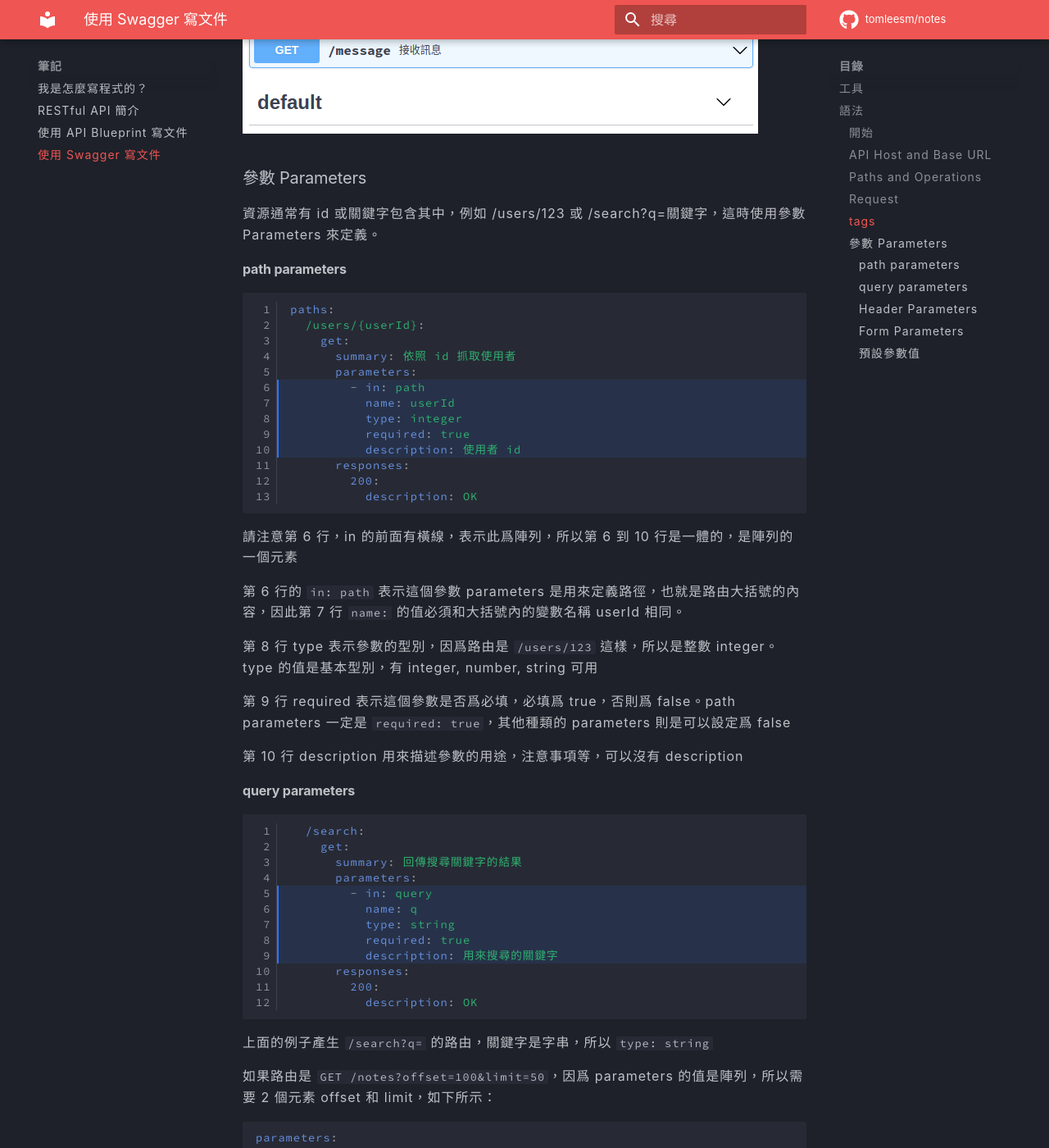
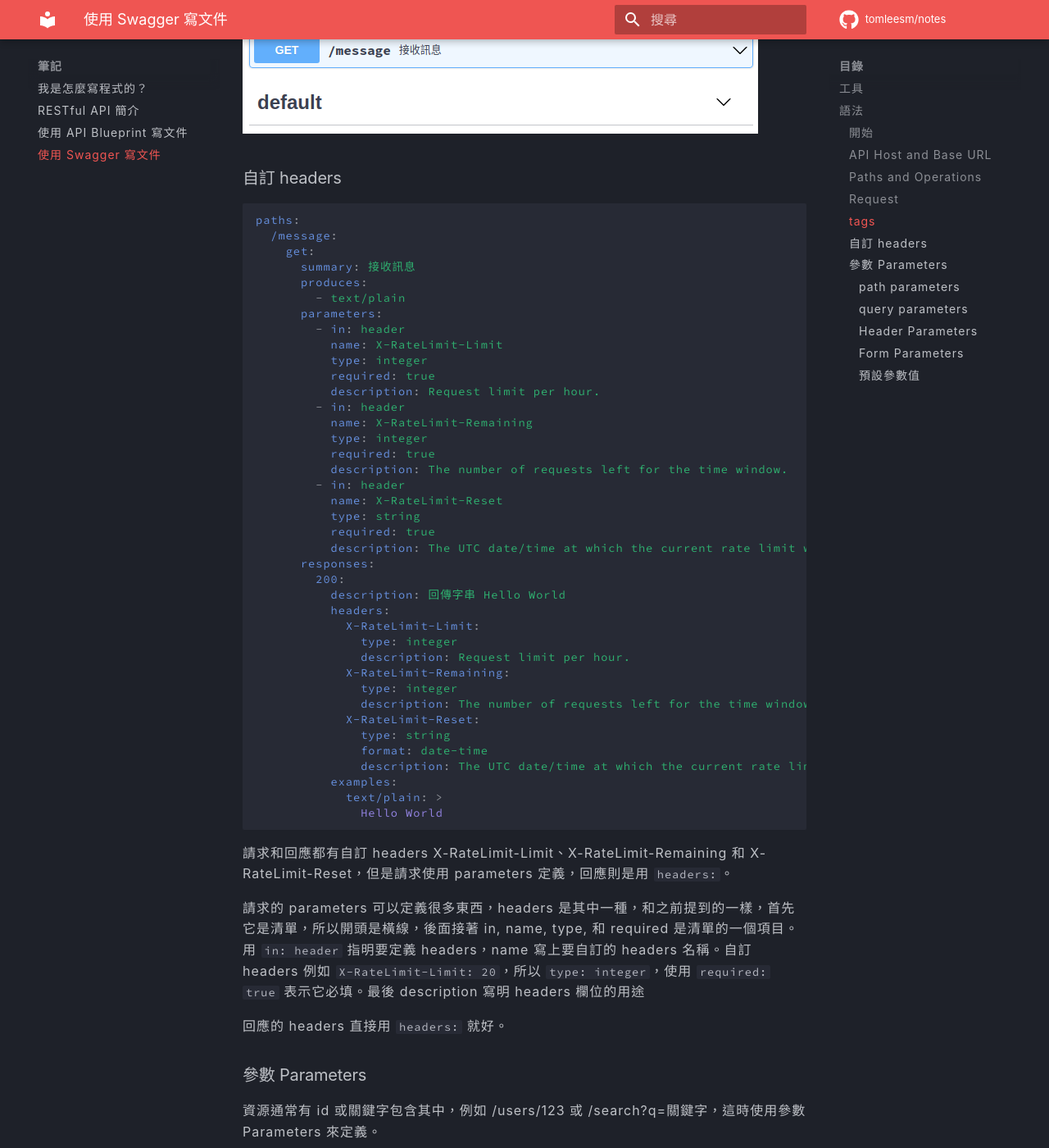
Before and after one commit to tomleesm/notes, an MkDocs documentation site: the page built from docs/swagger.md, in a window 1280 px wide and 1400 px high, scrolled down 5782 px. Shown: the whole window at 82% size. Built offline with MkDocs 1.6.1 and Material for MkDocs 9.7.7, drawn with Linux system fonts in a browser that asks for light colours; comment, search, counter and statistics services are not loaded.

Commit message:
文章 Swagger 就寫到這裡吧

````diff
--- a/docs/swagger.md
+++ b/docs/swagger.md
@@ -230,6 +230,56 @@
 
 ![Swagger tags](images/swagger-tags.png)
 
+### 自訂 headers
+
+``` yaml
+paths:
+  /message:
+    get:
+      summary: 接收訊息
+      produces:
+        - text/plain
+      parameters:
+        - in: header
+          name: X-RateLimit-Limit
+          type: integer
+          required: true
+          description: Request limit per hour.
+        - in: header
+          name: X-RateLimit-Remaining
+          type: integer
+          required: true
+          description: The number of requests left for the time window.
+        - in: header
+          name: X-RateLimit-Reset
+          type: string
+          required: true
+          description: The UTC date/time at which the current rate limit window resets.
+      responses:
+        200:
+          description: 回傳字串 Hello World
+          headers:
+            X-RateLimit-Limit:
+              type: integer
+              description: Request limit per hour.
+            X-RateLimit-Remaining:
+              type: integer
+              description: The number of requests left for the time window.
+            X-RateLimit-Reset:
+              type: string
+              format: date-time
+              description: The UTC date/time at which the current rate limit window resets.
+          examples:
+            text/plain: >
+              Hello World
+```
+
+請求和回應都有自訂 headers X-RateLimit-Limit、X-RateLimit-Remaining 和 X-RateLimit-Reset，但是請求使用 parameters 定義，回應則是用 `headers:`。
+
+請求的 parameters 可以定義很多東西，headers 是其中一種，和之前提到的一樣，首先它是清單，所以開頭是橫線，後面接著 in, name, type, 和 required 是清單的一個項目。用 `in: header` 指明要定義 headers，name 寫上要自訂的 headers 名稱。自訂 headers 例如 `X-RateLimit-Limit: 20`，所以 `type: integer`，使用 `required: true` 表示它必填。最後 description 寫明 headers 欄位的用途
+
+回應的 headers 直接用 `headers:` 就好。
+
 ### 參數 Parameters
 
 資源通常有 id 或關鍵字包含其中，例如 /users/123 或 /search?q=關鍵字，這時使用參數 Parameters 來定義。
````
